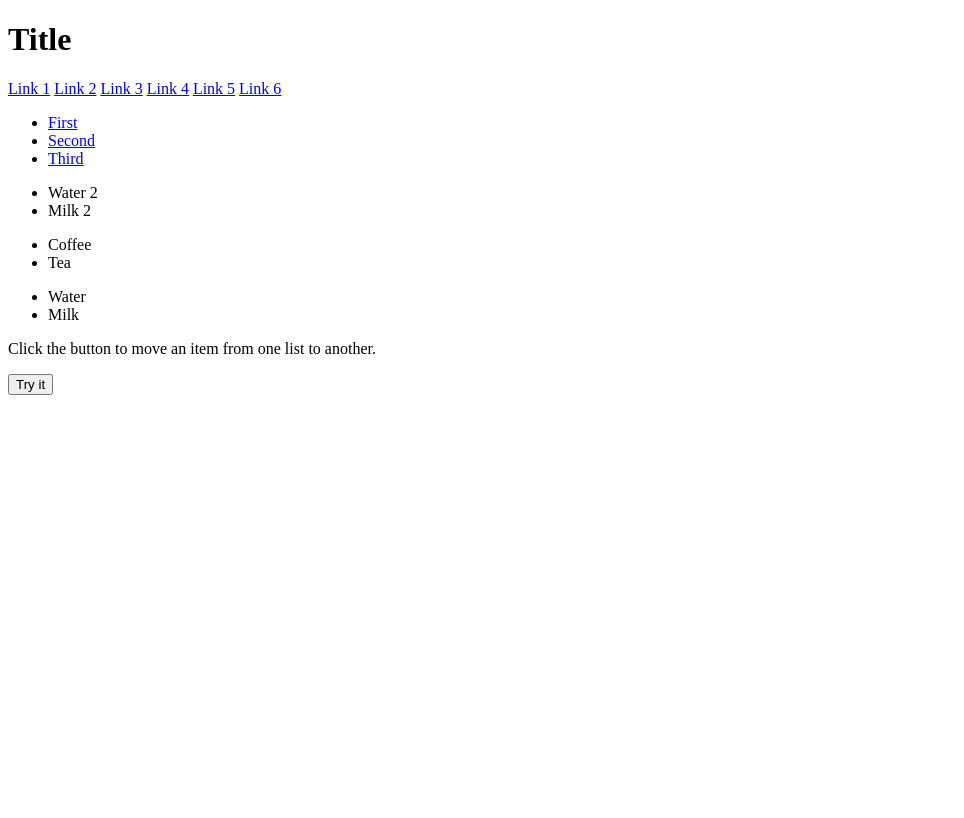
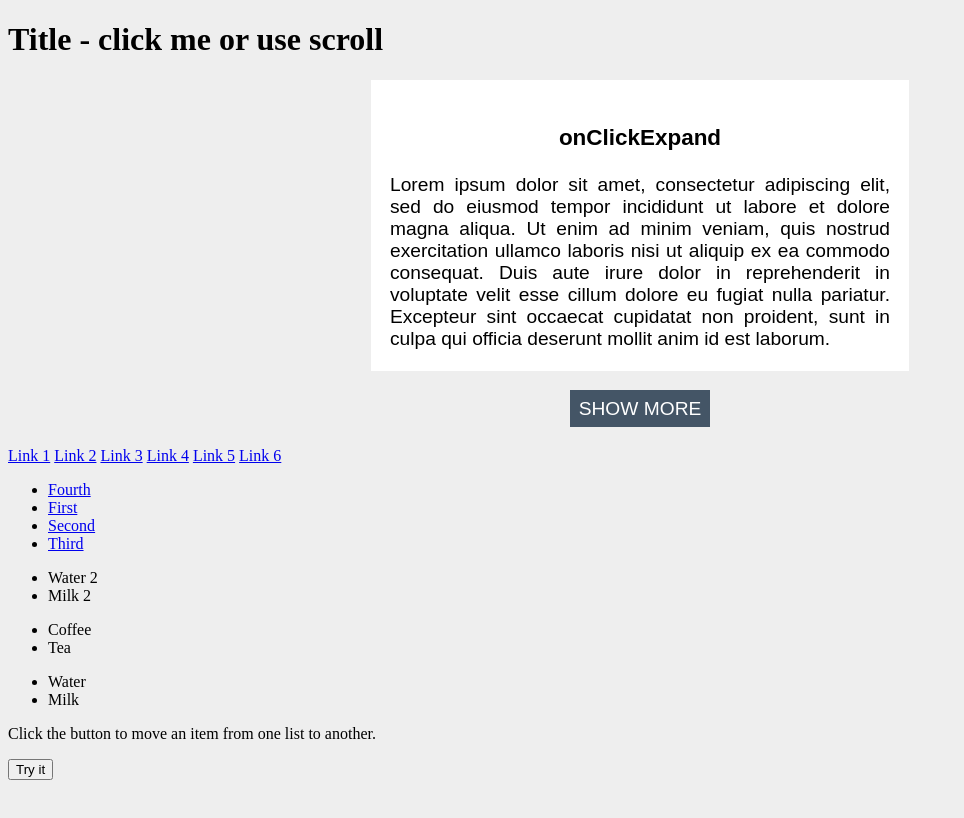
Before and after one commit to rob-now/JavaScript-Tutorial, a plain HTML site: page index.html in a window 1280 px wide. Shown: the whole page, without its empty margins (0-964 px from the left). Drawn offline with Linux system fonts and the light colour scheme.

Commit message:
Expand and shrink content on click

```diff
--- a/index.html
+++ b/index.html
@@ -5,11 +5,30 @@
 <head>
     <meta charset="utf-8">
     <title>HTML page</title>
+    <link href="style.css" type="text/css" rel="stylesheet">
 </head>
 
 <body>
 
-<h1 id="page-title">Title</h1>
+<h1 id="page-title">Title - click me or use scroll</h1>
+
+<div id="content">
+    <h3>onClickExpand</h3>
+    <p>Lorem ipsum dolor sit amet, consectetur adipiscing elit, sed do eiusmod tempor incididunt ut labore et dolore
+        magna aliqua. Ut enim ad minim veniam, quis nostrud exercitation ullamco laboris nisi ut aliquip ex ea commodo
+        consequat. Duis aute irure dolor in reprehenderit in voluptate velit esse cillum dolore eu fugiat nulla
+        pariatur. Excepteur sint occaecat cupidatat non proident, sunt in culpa qui officia deserunt mollit anim id est
+        laborum.</p>
+    <p>Sed ut perspiciatis unde omnis iste natus error sit voluptatem accusantium doloremque laudantium, totam rem
+        aperiam, eaque ipsa quae ab illo inventore veritatis et quasi architecto beatae vitae dicta sunt explicabo. Nemo
+        enim ipsam voluptatem quia voluptas sit aspernatur aut odit aut fugit, sed quia consequuntur magni dolores eos
+        qui ratione voluptatem sequi nesciunt. Neque porro quisquam est, qui dolorem ipsum quia dolor sit amet,
+        consectetur, adipisci velit, sed quia non numquam eius modi tempora incidunt ut labore et dolore magnam aliquam
+        quaerat voluptatem. Ut enim ad minima veniam, quis nostrum exercitationem ullam corporis suscipit laboriosam,
+        nisi ut aliquid ex ea commodi consequatur? Quis autem vel eum iure reprehenderit qui in ea voluptate velit esse
+        quam nihil molestiae consequatur, vel illum qui dolorem eum fugiat quo voluptas nulla pariatur?</p>
+</div>
+<a id="show-more">Show More</a>
 
 <a href="#">Link 1</a>
 <a href="#">Link 2</a>
@@ -34,12 +53,20 @@
     </ul>
 </div>
 
-<ul id="myList1"><li>Coffee</li><li>Tea</li></ul>
-<ul id="myList2"><li>Water</li><li>Milk</li></ul>
+<ul id="myList1">
+    <li>Coffee</li>
+    <li>Tea</li>
+</ul>
+<ul id="myList2">
+    <li>Water</li>
+    <li>Milk</li>
+</ul>
 
 <p>Click the button to move an item from one list to another.</p>
 
 <button onclick="myFunction()">Try it</button>
+
+
 
 <script>
     function myFunction() {
@@ -49,6 +76,9 @@
 </script>
 
 <script src="script.js"></script>
+<script src="addingToDOM.js"></script>
+<script src="events.js"></script>
+<script src="onClickExpand.js"></script>
 
 </body>
 
--- /dev/null
+++ b/onClickExpand.js
@@ -0,0 +1,18 @@
+var content = document.getElementById("content");
+var showMoreBtn = document.getElementById("show-more");
+
+showMoreBtn.onclick = function(){
+    if (content.className === "open") {
+        // Shrink the box
+        // Erase the class name of open
+        content.className = "";
+        // Change inner HTML
+        showMoreBtn.innerHTML = "Show more";
+    } else {
+        // Expand the box
+        // Give class "open" to the "#content"
+        content.className = "open";
+        // Change inner HTML
+        showMoreBtn.innerHTML = "Show less";
+    }
+};
--- /dev/null
+++ b/style.css
@@ -0,0 +1,51 @@
+body {
+    background: #eee;
+    padding-bottom: 8em;
+}
+
+#content > h3 {
+    display: block;
+    text-align: center;
+}
+
+#content {
+    font-family: Arial, sans-serif;
+    font-size: 1.2em;
+    background: #fff;
+    width: 500px;
+    margin: 0 auto;
+    padding: 1.2em 1em;
+    text-align: justify;
+
+    /* Max height, rest (overflow) is hidden */
+    max-height: 245px;
+    overflow: hidden;
+
+    /* Transition setup */
+    -webkit-transition: max-height 0.7s;
+    -moz-transition: max-height 0.7s;
+    transition: max-height 0.7s;
+}
+
+#content.open {
+    max-height: 800px;
+
+    /* Transition setup */
+    -webkit-transition: max-height 0.7s;
+    -moz-transition: max-height 0.7s;
+    transition: max-height 0.7s;
+}
+
+#show-more {
+    font-family: Arial, sans-serif;
+    font-size: 1.2em;
+    text-transform: uppercase;
+    display: block;
+    width: 125px;
+    text-align: center;
+    margin: 1em auto;
+    background: #456;
+    color: #fff;
+    padding: 0.4em;
+    cursor: pointer;
+}
```
